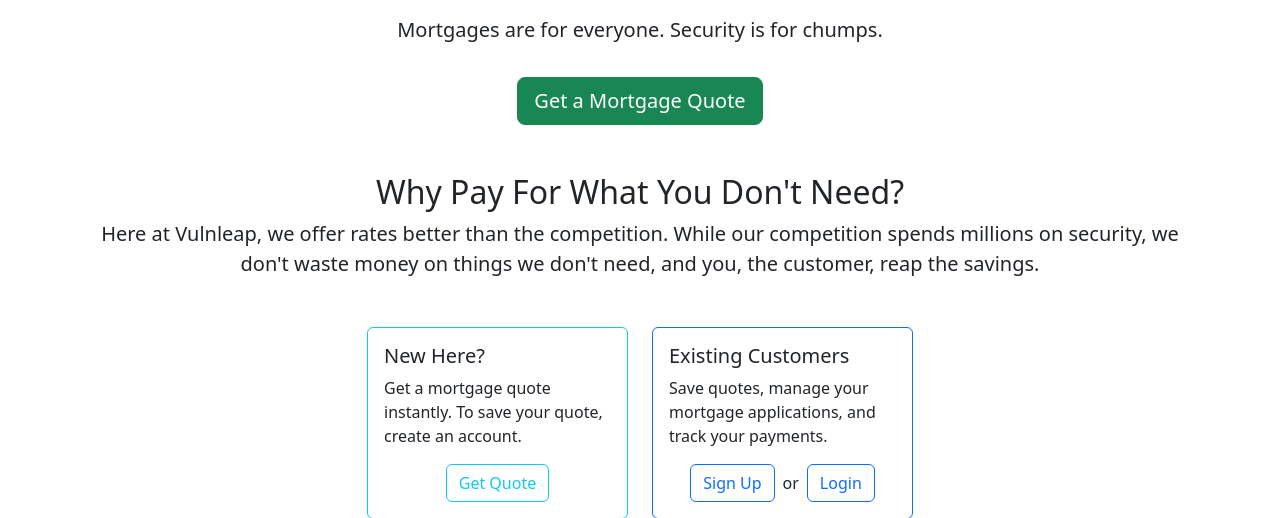
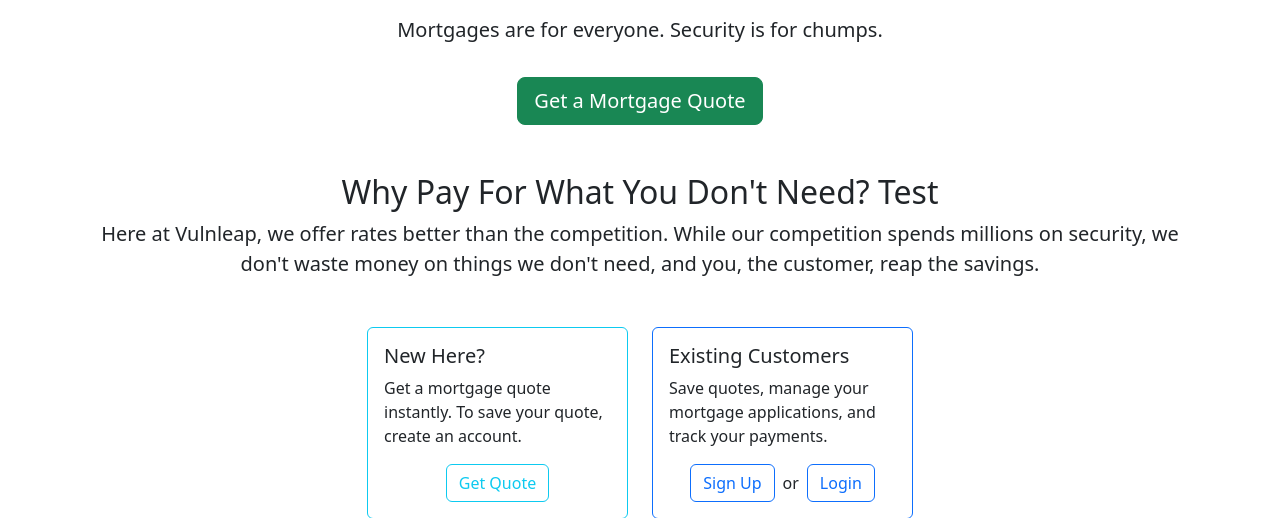
Before and after one commit to loanpal-engineering/eng-training-20250917-team5, a Flask app: page / in a window 1280 px wide. Shown: the part 196-714 px from the top of the page. Run offline with Flask 3, Linux system fonts and the light colour scheme; parts of the project's set-up code (start-up, migrations or seed data) failed here and were passed over.

Commit message:
Update index.html

```diff
--- a/vulnleap/templates/index.html
+++ b/vulnleap/templates/index.html
@@ -7,7 +7,7 @@
         <a href="/quote" class="btn btn-success btn-lg mt-3">Get a Mortgage Quote</a>
     </div>
     <div class="text-center mb-5">
-        <h2 class="display-7">Why Pay For What You Don't Need?</h2>
+        <h2 class="display-7">Why Pay For What You Don't Need? Test</h2>
         <p class="lead">Here at Vulnleap, we offer rates better than the competition. While our competition spends millions on security, we don't waste money on things we don't need, and you, the customer, reap the savings.</p>
     </div>
     {% if 'user_id' not in session or session['user_id'] is none %}
```
